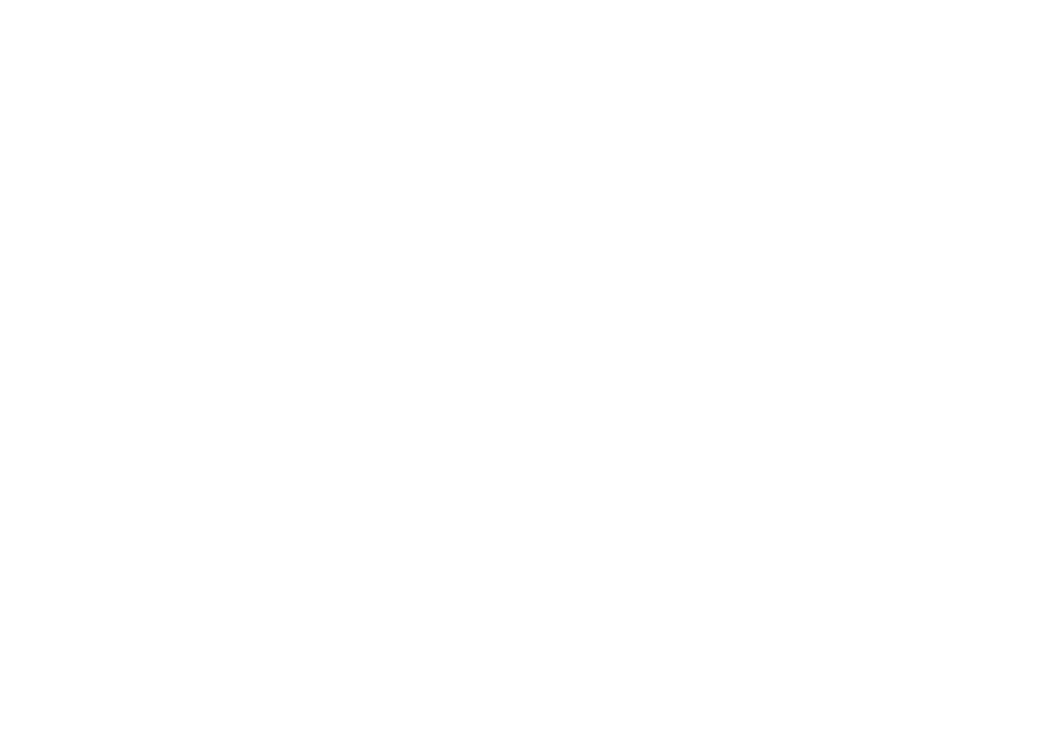
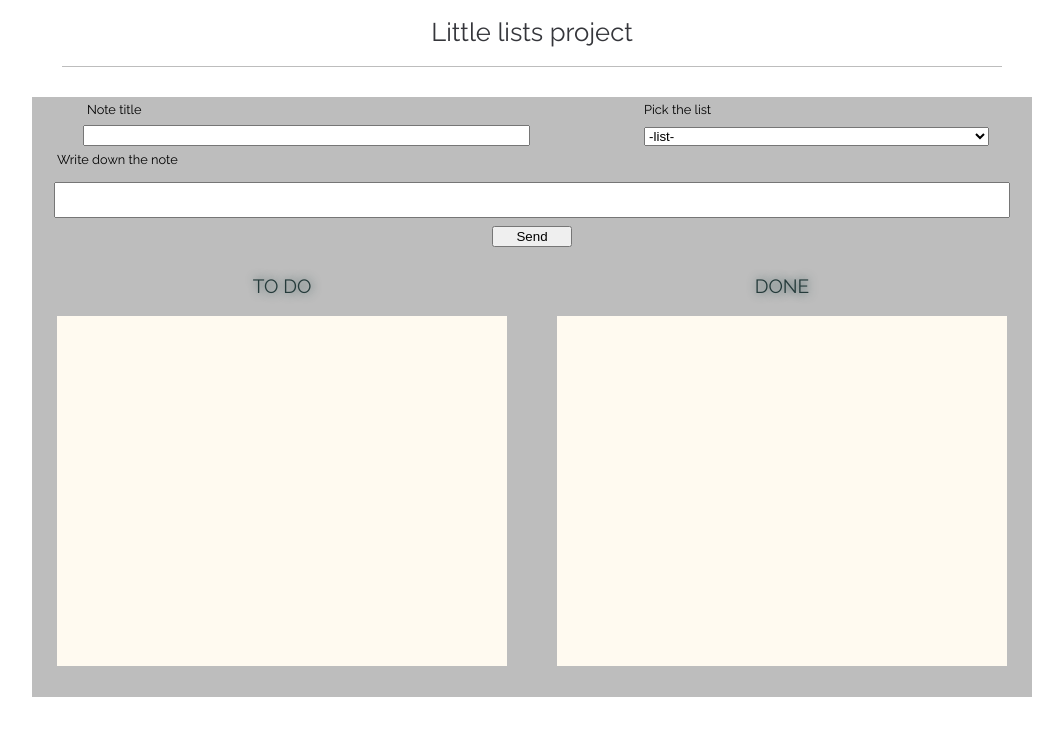
Before and after one commit to grzesieku401/formandlists, a plain HTML site: page index.html in a window 1280 px wide. Shown: the whole page, without its empty margins (108-1171 px from the left). Drawn offline with Linux system fonts and the light colour scheme.

Commit message:
Finish project

```diff
--- a/css/style.css
+++ b/css/style.css
@@ -0,0 +1,123 @@
+body{
+    font-family: 'Raleway', sans-serif;
+    font-size: 0.8rem;
+}
+
+.main-title,
+.container-main{
+    margin: 0 auto;
+}
+.main-title{
+    font-size: 1.6rem;
+    text-align: center;
+    color: #35363b;
+    padding: 20px;
+    border-bottom: 1px solid #BDBDBD;
+    width: 900px;
+}
+
+.container-main{
+    margin-top: 30px;
+    width: 1000px;
+    height: 600px;
+    background-color: #BDBDBD;
+}
+
+.container-form{
+    height: 25%;
+}
+
+.main-form{
+    display: grid;
+    height: 100%;
+    grid-template-areas: "label1 label2"
+                         "target1 target2"
+                         "label3 label3"
+                         "text   text"
+                         "text   text"
+                         "button button";
+    align-items: flex-end;
+    column-gap: 20px;
+}
+
+
+.note-title-label,
+.selection-title-label,
+.note-title,
+.select-list{
+    width: 80%;
+    justify-self: center;
+}
+
+.note-title-label{
+    grid-area: label1;
+}
+.selection-title-label{
+    grid-area: label2;
+}
+.textarea-label{
+    grid-area: label3;
+    width: 95%;
+    justify-self: center;
+}
+.note-title{
+    grid-area: target1;
+
+}
+.select-list{
+    grid-area: target2;
+}
+.form-textarea{
+    grid-area: text;
+    width: 95%;
+    justify-self: center;
+    resize: none;
+}
+
+.form-button{
+    width: 80px;
+    grid-area: button;
+    justify-self: center;
+}
+
+.container-lists{
+    margin-top: 10px;
+    display: flex;
+    flex-wrap: wrap;
+    justify-content: space-around;
+}
+
+h2{
+    text-align: center;
+    font-size: 1.2rem;
+    color: rgb(37, 59, 59);
+    text-shadow: darkslategrey 1px 0 10px;
+    padding: 20px;
+}
+
+.todo-list,
+.done-list,
+h2{
+    width: 45%;
+}
+
+.todo-list,
+.done-list{
+    background-color: floralwhite;
+    height: 350px;
+}
+
+.wrong-input{
+    background-color: #FFCDD2;
+}
+
+.div-in-list{
+    font-size: 0.9rem;
+    padding: 5px;
+}
+
+.div-in-list_h1{
+    font-size:  1.1rem;
+    font-weight: bold;
+    padding-bottom: 5px;
+}
--- a/index.html
+++ b/index.html
@@ -3,12 +3,36 @@
 <head>
     <meta charset="UTF-8">
     <meta name="viewport" content="width=device-width, initial-scale=1.0">
+    <link href="https://fonts.googleapis.com/css2?family=Raleway&display=swap" rel="stylesheet">
     <link rel="stylesheet" href="css/reset.css">
     <link rel="stylesheet" href="css/style.css">
     <title>Form with lists</title>
 </head>
 <body>
-
+    <h1 class="main-title">Little lists project</h1>
+    <div class="container-main">
+        <div class="container-form">
+            <form action="" class="main-form">
+                <label class="note-title-label" for="title">Note title</label>
+                <input type="text" name="title" class="note-title" id="title">
+                <label class="selection-title-label" for="select">Pick the list</label>
+                <select placeholder= "A" name="list" class="select-list" id="select">
+                    <option selected disabled  value="" class="select-option">-list-</option>
+                    <option value="firstlist" class="select-option">To do</option>
+                    <option value="secondlist" class="select-option">Done</option>
+                </select>
+                <label class="textarea-label" for="notetext">Write down the note</label>
+                <textarea name="notetext" id="notetext" class="form-textarea"></textarea>
+                <input class ="form-button" type="button" value="Send">
+            </form>
+        </div>
+        <div class="container-lists">
+            <h2>TO DO</h2>
+            <h2>DONE</h2>
+            <div class="todo-list div-with-list"></div>
+            <div class="done-list div-with-list"></div>
+        </div>
+    </div>
     <script src="js/scripts.js"></script>
 </body>
 </html>
--- a/js/scripts.js
+++ b/js/scripts.js
@@ -0,0 +1,78 @@
+var button = document.querySelector(".form-button"),
+    notetitle = document.querySelector(".note-title"),
+    selectlist = document.querySelector(".select-list"),
+    textarea = document.querySelector(".form-textarea"),
+    firstlistdiv = document.querySelector(".todo-list"),
+    secondlistdiv = document.querySelector(".done-list");
+
+
+//dodaj notatke do formularza
+function addNote(event) {
+
+    var error =null;
+
+    //sprawdz czy formularz poprawnie uzupelniony
+    if (notetitle.value.length<4) {
+        notetitle.classList.add("wrong-input") ;
+        error = 1;
+    }
+    else{
+        notetitle.classList.remove("wrong-input") ;
+    }
+
+    if (selectlist.value.length =="") {
+        selectlist.classList.add("wrong-input") ;
+        error = 1;
+    }
+    else{
+        selectlist.classList.remove("wrong-input") ;
+    }
+
+    if (textarea.value.length < 4) {
+        textarea.classList.add("wrong-input") ;
+        error = 1;
+    }
+    else{
+        textarea.classList.remove("wrong-input") ;
+    }
+
+    if (error !==null) {
+        return;
+    }
+
+    //stworz nowy div z danymi
+    var newh3 = document.createElement("h3"),
+        newp =document.createElement("p"),
+        newdiv = document.createElement("div");
+    newh3.appendChild(document.createTextNode(notetitle.value));
+    newh3.classList.add("div-in-list_h1")
+    newp.appendChild(document.createTextNode(textarea.value));
+    newdiv.classList.add("div-in-list")
+    newdiv.appendChild(newh3);
+    newdiv.appendChild(newp);
+
+    //przypisz usuwanie po dwukliku do nowego diva
+    newdiv.addEventListener("dblclick", removeNote,false);
+
+    //dodaj nowy div do odpowiedniego kontenera
+    if (selectlist.value ==="firstlist") {
+        firstlistdiv.appendChild(newdiv);
+    }else{
+        secondlistdiv.appendChild(newdiv);
+    }
+
+    //wyczysc inputy w formularzu
+    notetitle.value = "";
+    textarea.value = "";
+    selectlist.value = "";
+
+}
+
+//usun rodzica danego event targetu
+function removeNote(event){
+    event.target.parentNode.remove();
+    console.log(event.NoteName);
+}
+
+//dodaj event do odpowiedniego elementu
+button.addEventListener("click", addNote, false);
```
